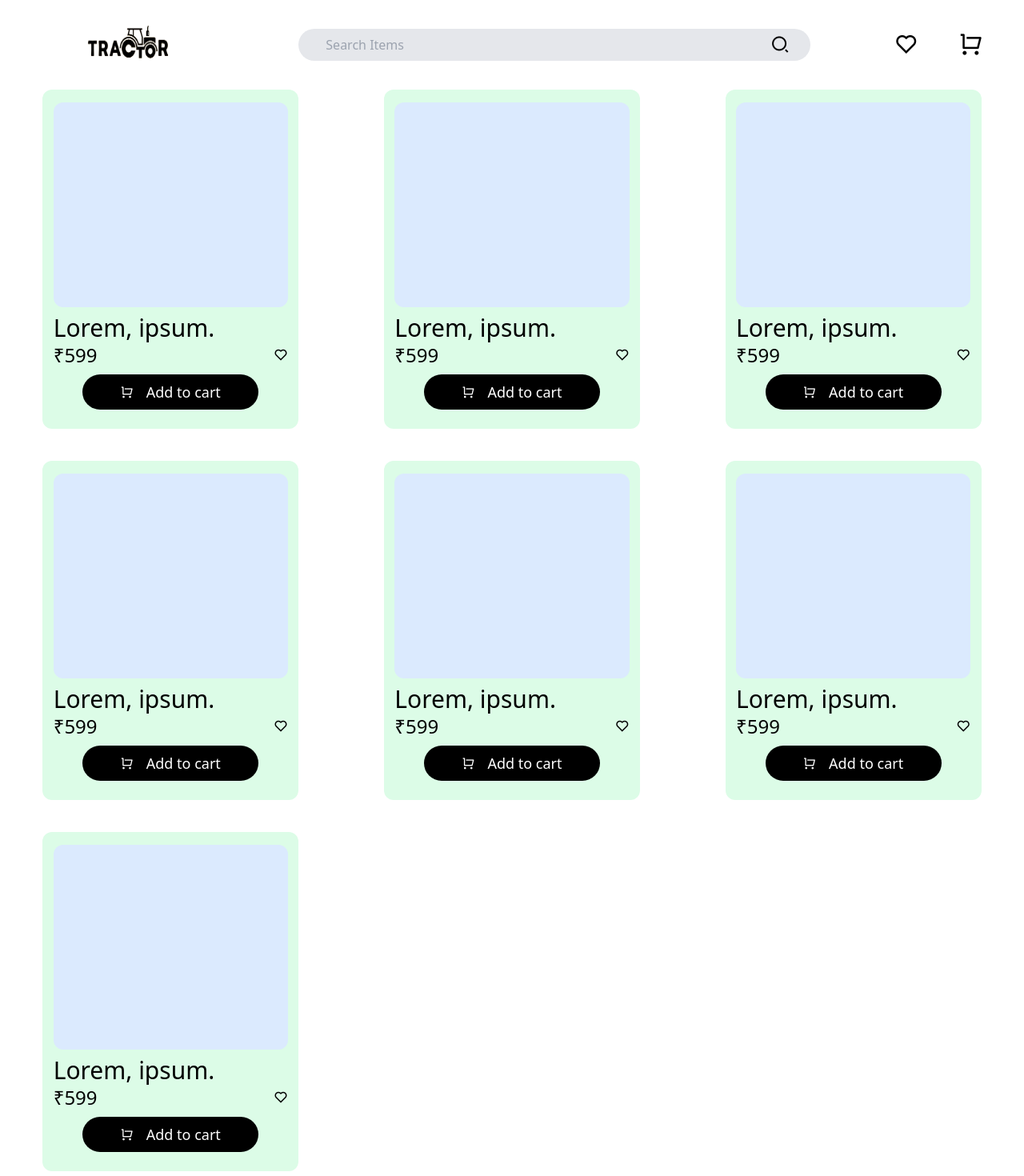
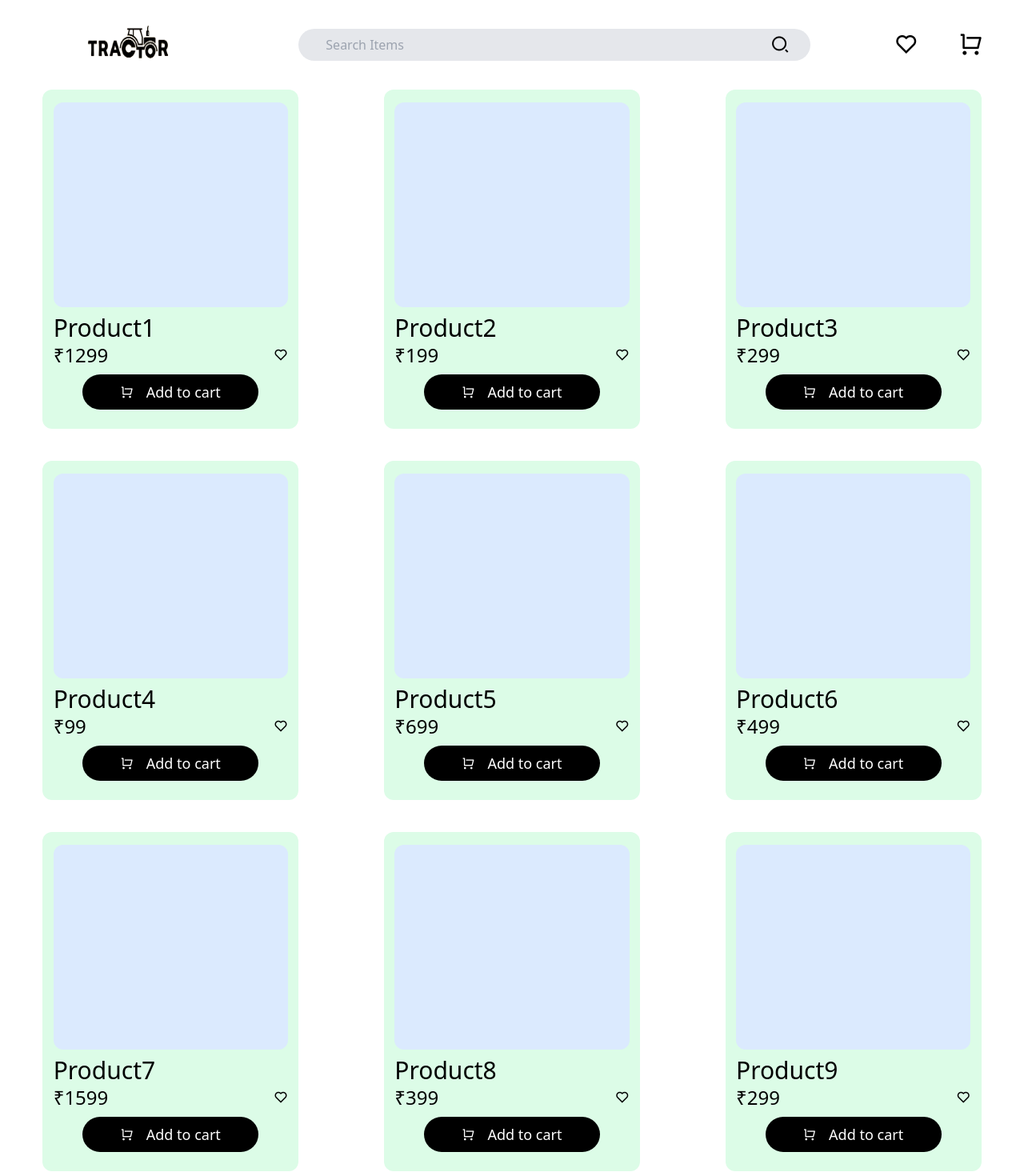
Before and after one commit to Abhinav-Upadhyay03/E-Commerce, a React (Vite) app: page / in a window 1280 px wide. Shown: the top 1470 px of the page at 80% size. Built offline with nearby package versions, Linux system fonts and the light colour scheme; the HTML template or start-up script is replaced by a standard one.

Commit message:
Local Storage First Draft

```diff
--- a/src/component/Navbar.tsx
+++ b/src/component/Navbar.tsx
@@ -6,7 +6,7 @@ const Navbar = () => {
 
     <div className='nav flex place-content-between h-28 w-100 '>
         <div className="left flex place-content-evenly items-center sm:w-1/4 w-1/6">
-            <img src="public/images/logo2.png" alt="" className='sm:rounded-full sm:w-52 sm:h-52  h-28'/>
+            <img src="/images/logo2.png" alt="" className='sm:rounded-full sm:w-52 sm:h-52  h-28'/>
         </div>
         <div className="middle flex place-content-evenly items-center sm:w-1/2 w-5/12 ">
           <div className="searchBar flex h-10 w-full bg-gray-200 rounded-full place-content-around items-center">
--- a/src/component/ProductCard.tsx
+++ b/src/component/ProductCard.tsx
@@ -1,22 +1,58 @@
-import React from "react";
+import React, { useState, useEffect } from "react";
 
-const ProductCard = () => {
+const ProductCard = ({ name, price }) => {
+  const [product, setProduct] = useState({ name: "", price: "", quantity: 0 });
+  const [counter, setCounter] = useState(0); // Initialize counter state with 0
+
+  const handleClick = () => {
+    const updatedProduct = {
+      name: name,
+      price: price,
+      quantity: counter + 1, // Increment counter when setting product quantity
+    };
+    setCounter(counter + 1);
+    setProduct(updatedProduct);
+    setLocalSto(updatedProduct);
+  };
+
+  const setLocalSto = (product) => {
+    // Retrieve existing products from local storage
+    const existingProductsString = localStorage.getItem("products");
+    const existingProducts = existingProductsString
+      ? JSON.parse(existingProductsString)
+      : [];
+    // Add the new product to the existing products array
+    const updatedProducts = [...existingProducts, product];
+    // Store the updated products array in local storage
+    localStorage.setItem("products", JSON.stringify(updatedProducts));
+  };
+  useEffect(() => {
+    // Run this effect when the component mounts to log the products stored in local storage
+    const storedProductsString = localStorage.getItem("products");
+    const storedProducts = storedProductsString
+      ? JSON.parse(storedProductsString)
+      : [];
+  }, []);
+
   return (
-    <div className="container sm:w-80 sm:h-auto w-40 h-auto bg-green-100 m-auto sm:mb-10 mb-4 sm:pt-2 pt-1 sm:pb-6 pb-2 rounded-xl">
+    <div className="container sm:w-80 sm:h-auto w-40 h-auto bg-green-100 m-auto sm:mb-10 mb-4 sm:pt-2 pt-1 sm:pb-6 pb-2 rounded-xl cursor-default">
       <div className="upperDiv  sm:w-11/12 sm:h-64 w-11/12 h-32 bg-blue-100 m-auto sm:my-2 rounded-xl">
         <div className="imgDiv w-full h-full "></div>
       </div>
       <div className="lowerDiv sm:w-11/12 w-11/12 m-auto">
         <div className="title">
-          <h1 className="sm:text-3xl text-sm">Lorem, ipsum.</h1>
+          <h1 className="sm:text-3xl text-sm">{name}</h1>
         </div>
         <div className="price-wishlist  flex place-content-between items-center sm:mb-2">
-          <h2 className="price sm:text-2xl text-xs">₹599</h2>
+          <h2 className="price sm:text-2xl text-xs">₹{price}</h2>
           <a href="">
             <i className="ri-heart-line w-1/3 sm:text-lg text-xs font-thin"></i>
           </a>
         </div>
-        <div className="add-to-cart flex w-9/12 bg-black justify-center items-center gap-4 text-white rounded-3xl sm:p-2 p-0.5 m-auto">
+        <div
+          className="add-to-cart flex w-9/12 cursor-pointer bg-black justify-center items-center gap-4 text-white rounded-3xl sm:p-2 p-0.5 m-auto"
+          onClick={handleClick}
+        >
           <a href="">
             <i className="ri-shopping-cart-line sm:text-base text-xs font-thin "></i>
           </a>
--- a/src/pages/Home.tsx
+++ b/src/pages/Home.tsx
@@ -1,18 +1,12 @@
 import Navbar from "../component/Navbar";
 import ProductCard from "../component/ProductCard";
+import Product from "./Product";
 const Home = () => {
   return (
     <div>
       <Navbar></Navbar>
-      <div className="grid sm:grid-cols-3 grid-cols-2">
-        <ProductCard />
-        <ProductCard />
-        <ProductCard />
-        <ProductCard />
-        <ProductCard />
-        <ProductCard />
-        <ProductCard />
-      </div>
+  <Product/>
+
     </div>
   );
 };
--- /dev/null
+++ b/src/pages/Product.tsx
@@ -0,0 +1,27 @@
+import React from 'react'
+import ProductCard from '../component/ProductCard';
+
+const Product = () => {
+    const products = [
+      { id: 1, name: "Product1", price: "1299" },
+      { id: 2, name: "Product2", price: "199" },
+      { id: 3, name: "Product3", price: "299" },
+      { id: 4, name: "Product4", price: "99" },
+      { id: 5, name: "Product5", price: "699" },
+      { id: 6, name: "Product6", price: "499" },
+      { id: 7, name: "Product7", price: "1599" },
+      { id: 8, name: "Product8", price: "399" },
+      { id: 9, name: "Product9", price: "299" },
+    ];
+  return (
+    <div>
+      <div className="grid lg:grid-cols-3 grid-cols-2">
+        {products.map((product, index) => (
+            <ProductCard key={index} name = {product.name} price = {product.price}/>
+        ))}
+      </div>
+    </div>
+  );
+}
+
+export default Product
```
Also changed, not shown: src/pages/Cart.tsx (added, +11 -0 lines).
